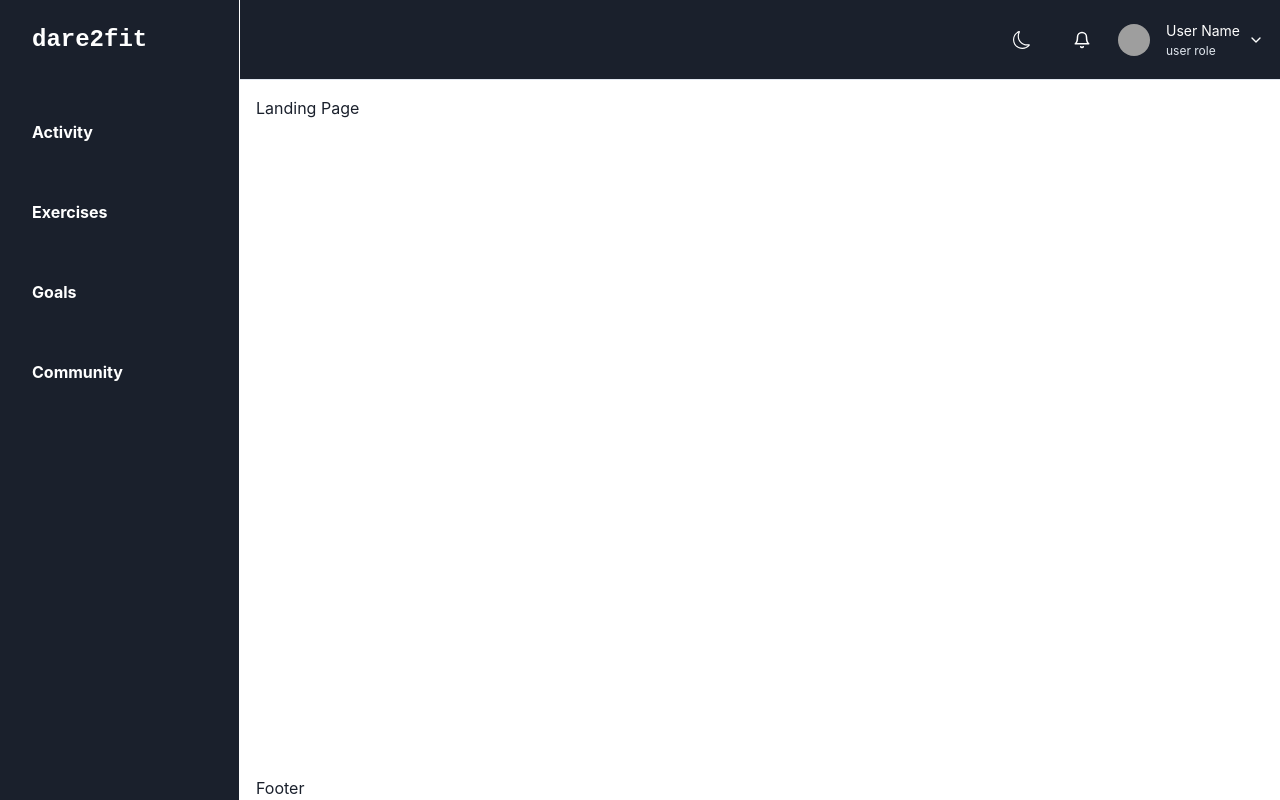
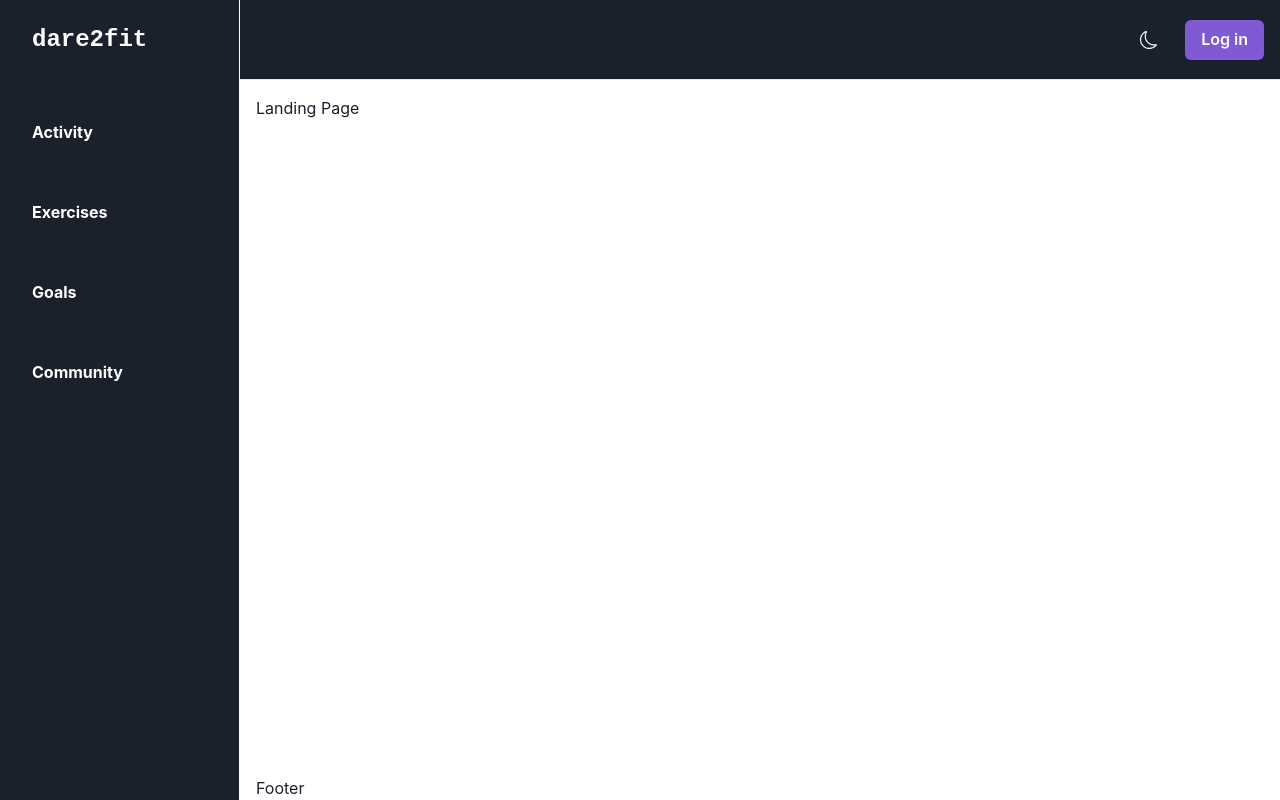
Before and after one commit to samusarsar/dare2fit, a React (Vite) app in the folder dare2fit/: page / in a window 1280 px wide. Built offline with nearby package versions, Linux system fonts and the light colour scheme; no server answers; grey boxes are pictures that could not be loaded.

Commit message:
Add(#19): add conditional rendering for user in Nav

```diff
--- a/dare2fit/src/components/Navigation/MobileNav.tsx
+++ b/dare2fit/src/components/Navigation/MobileNav.tsx
@@ -1,14 +1,15 @@
-import { FC, ReactElement } from 'react';
+import { FC, ReactElement, useContext } from 'react';
+import { Link } from 'react-router-dom';
 
-import { Flex, HStack, IconButton, Text, useColorMode, useColorModeValue } from '@chakra-ui/react';
+import { Button, Flex, HStack, IconButton, Text, useColorMode, useColorModeValue } from '@chakra-ui/react';
 import { FiBell, FiMenu } from 'react-icons/fi';
 import { BsMoon, BsSun } from 'react-icons/bs';
 
-
 import UserMenu from './UserMenu';
+import { AppContext } from '../../context/AppContext/AppContext';
 
 const MobileNav: FC<{ onOpen: () => void }> = ({ onOpen }): ReactElement => {
-
+    const { user, userData } = useContext(AppContext);
     const { colorMode, toggleColorMode } = useColorMode();
 
     return (
@@ -49,16 +50,24 @@ const MobileNav: FC<{ onOpen: () => void }> = ({ onOpen }): ReactElement => {
                         <BsSun style={{ color: 'black' }} />}>
                 </IconButton>
 
+
+                {(user && userData) ? (
+                    <>
                         <IconButton
                             size='lg'
                             variant='ghost'
                             aria-label='open menu'
-                    colorScheme={useColorModeValue('black', 'white')}
-                    icon={<FiBell style={{ color: useColorModeValue('white', 'black') }} />}
+                            // colorScheme={useColorModeValue('black', 'white')}
+                            // icon={<FiBell style={{ color: useColorModeValue('white', 'black') }} />}
                         />
                         <Flex alignItems={'center'}>
                             <UserMenu />
                         </Flex>
+                    </>
+                ) : (
+                    <Button as={Link} to='/login' colorScheme='purple'>Log in</ Button>
+                )}
+
             </HStack>
         </Flex>
     );
```
Lines whose indentation alone changed are shown as unchanged.
